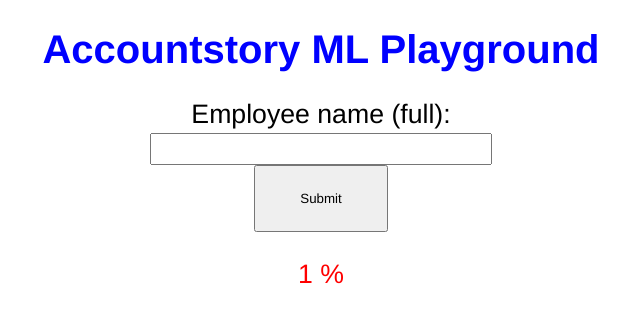
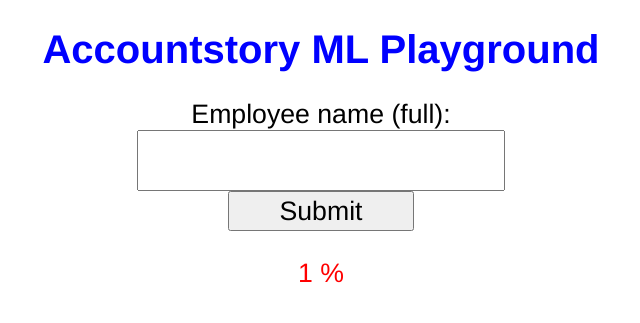
Before and after one commit to MNP612/Accountstory_DM_Predictor, a Flask app: page / in a window 1280 px wide. Shown: the top 323 px of the page, without its empty margins (319-959 px from the left). Run offline with Flask 2, Linux system fonts and the light colour scheme.

Commit message:
Update index.html

```diff
--- a/templates/index.html
+++ b/templates/index.html
@@ -13,6 +13,7 @@
         color: blue;
         font-size: 30pt;
     }
+
     form {
       text-align: center;
       font-size: 20pt;
@@ -25,12 +26,18 @@
     #name_employee {
       width: 25em;
     height: 2em;
+    padding-left: 10px;
+    padding-right: 20px;
+    padding-top: 30px;
+    padding bottom: 10px;
     }
     input#submit {
-    width: 10em;
-    height: 5em;
-    font-size: 10pt;
+    width: 7em;
+    height: 1.5em;
+    font-size: 20pt;
     }
+
+
 </style>
   <head>
     <meta name="viewport" content="width=device-width, initial-scale=1.0" meta charset="utf-8">
@@ -40,7 +47,7 @@
   <body>
     <h1> Accountstory ML Playground </h1>
     <form method='post'>
-      <label for="name_employee">Employee name (full):</label><br>
+      <label for="name_employee">Employee name (full): </label><br>
       <input type="text" id="name_employee" name="name_employee" value=""><br>
       <input type="submit" id='submit' value="Submit">
     </form>
```
